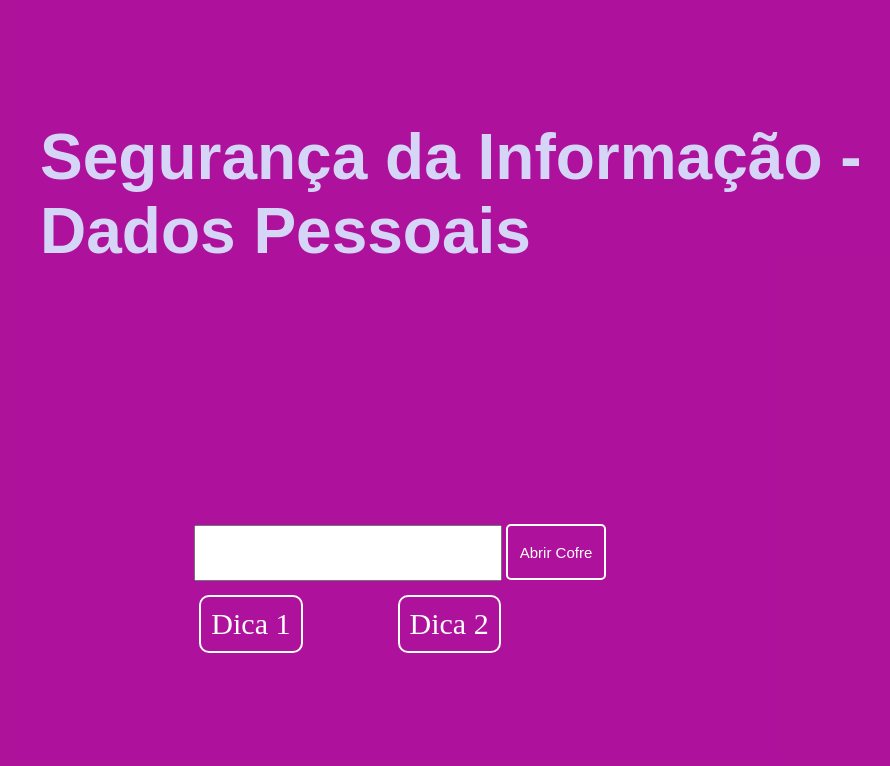
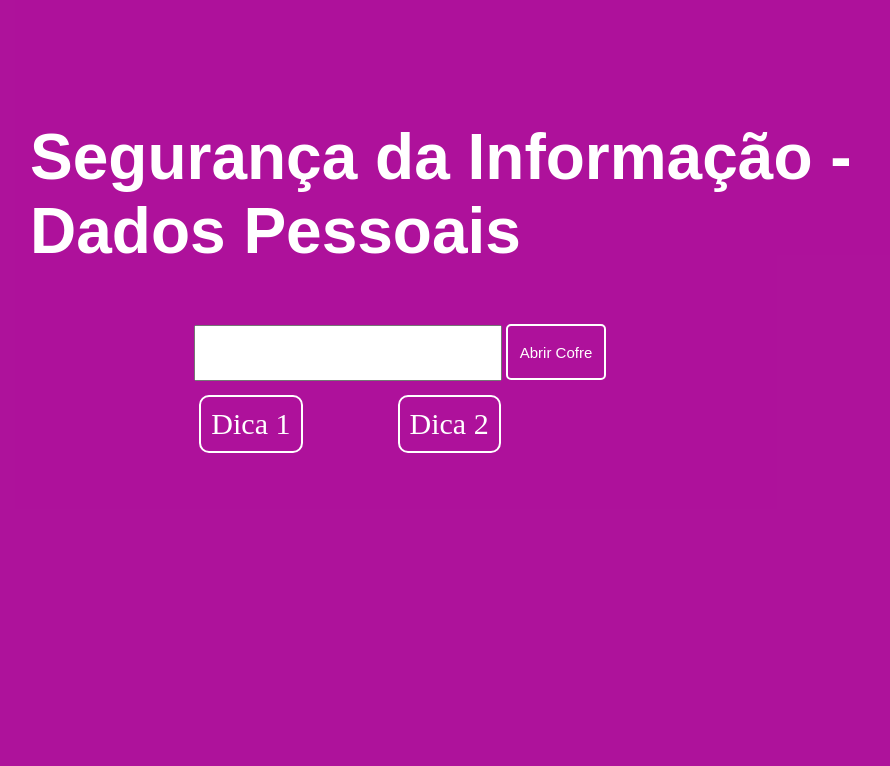
Before and after one commit to ARMCardoso/projeto-oficina-de-leitura, a website: page index.html in a window 1280 px wide. Shown: the whole page, without its empty margins (240-1130 px from the left). Drawn offline with nearby package versions, Linux system fonts and the light colour scheme.

Commit message:
Update meu-estilo.css

```diff
--- a/meu-estilo.css
+++ b/meu-estilo.css
@@ -19,8 +19,9 @@ h1 {
   font-family: Arial, Helvetica, sans-serif;
   font-size: 4em;
   margin: auto;
-  padding-left: 280px;
+  padding-left: 270px;
   padding-top: 120px;
+  color: white;
 }
 
 /*body {
@@ -45,7 +46,8 @@ html, body {
   flex-direction: column !important;
   justify-content: center !important;
   align-items: center !important;
-  height: 100vh !important;
+  height: 50vh !important;
+
 }
 
 
```
